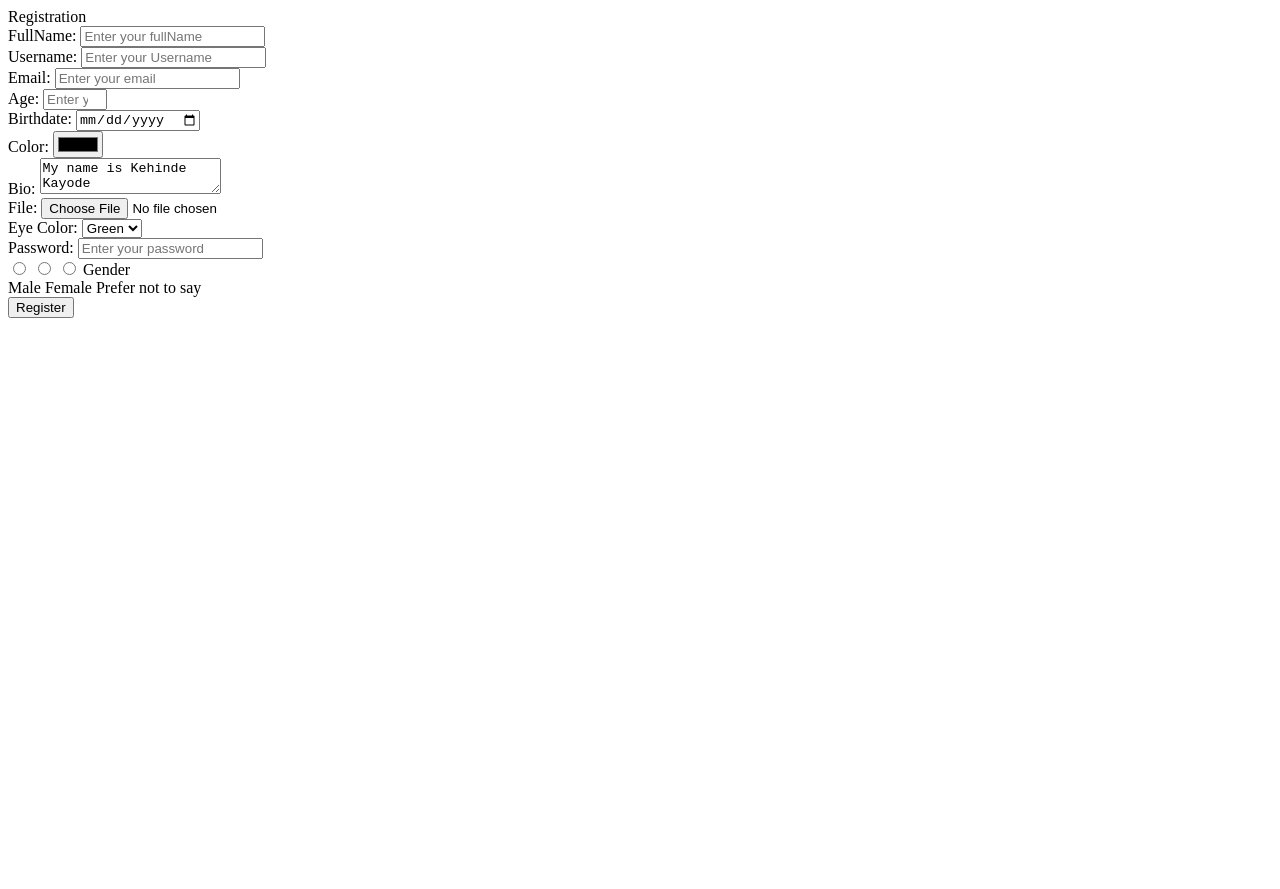
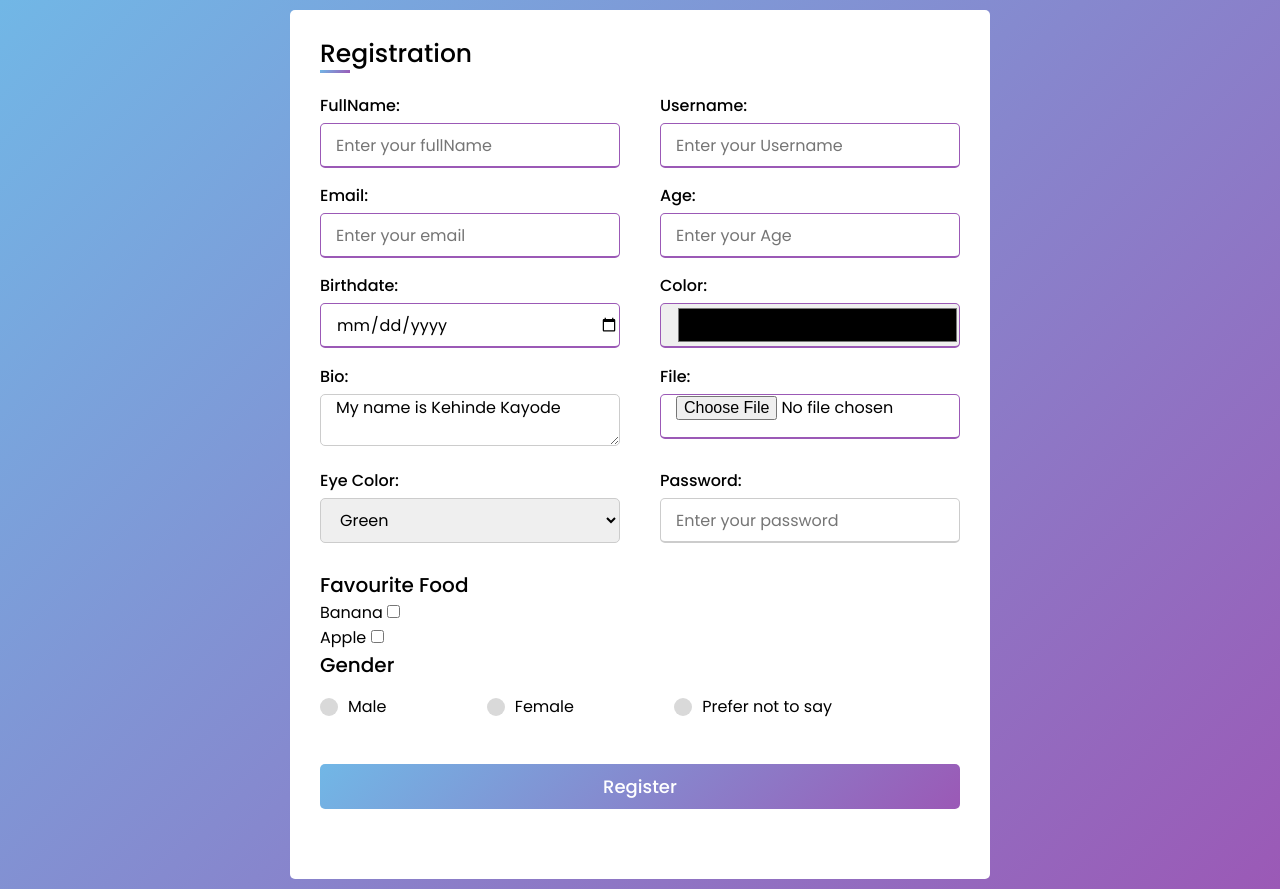
Before and after one commit to kennykay20/form_registration, a plain HTML site: page index.html in a window 1280 px wide. Before the commit the page ends 800 px from the top, so only its background shows below. Drawn offline with Linux system fonts and the light colour scheme.

Commit message:
app.css designed for the registration app and add a new app.html file

```diff
--- a/app.css
+++ b/app.css
@@ -0,0 +1,179 @@
+@import url('https://fonts.googleapis.com/css2?family=Poppins:wght@200;300;400;500;600;700&display=swap');
+
+*{
+  margin: 0;
+  padding: 0;
+  box-sizing: border-box;
+  font-family: 'Poppins', sans-serif;
+}
+
+body{
+  display: flex;
+  justify-content: center;
+  align-items: center;
+  padding: 10px;
+  background: linear-gradient(135deg, #71b7e6, #9b59b6);
+}
+
+.container{
+  max-width: 700px;
+  width: 100%;
+  background: #fff;
+  padding: 25px 30px;
+  border-radius: 5px;
+}
+
+.container .title{
+  font-size: 25px;
+  font-weight: 500;
+  position: relative;
+}
+
+.container .title::before{
+  content: '';
+  position: absolute;
+  left: 0;
+  bottom: 0;
+  height: 3px;
+  width: 30px;
+  background: linear-gradient(135deg, #71b7e6, #9b59b6);
+}
+
+.container form .user-details{
+  display: flex;
+  flex-wrap: wrap;
+  justify-content: space-between;
+  margin: 20px 0 12px 0;
+}
+
+form .user-details .input-box{
+  margin-bottom: 15px;
+  width: calc(100% / 2 - 20px);
+}
+
+.user-details .input-box .details{
+  display: block;
+  font-weight: 500;
+  margin-bottom: 5px;
+}
+
+.user-details .input-box input{
+  height: 45px;
+  width: 100%;
+  outline: none;
+  border-radius: 5px;
+  border: 1px solid #ccc;
+  padding-left: 15px;
+  font-size: 16px;
+  border-bottom-width: 2px;
+  transition: all 0.3s ease;
+}
+
+.user-details .input-box select{
+  height: 45px;
+  width: 100%;
+  outline: none;
+  border-radius: 5px;
+  border: 1px solid #ccc;
+  padding-left: 15px;
+  font-size: 16px;
+}
+
+textarea {
+  width: 100%;
+  outline: none;
+  border-radius: 5px;
+  border: 1px solid #ccc;
+  padding-left: 15px;
+  font-size: 16px;
+}
+
+.user-details .input-box input:focus,
+.user-details .input-box input:valid {
+  border-color: #9b59b6;
+}
+
+form .gender-details .gender-title,
+form .food-details .food-title{
+  font-size: 20px;
+  font-weight: 500;
+}
+
+form .gender-details .category{
+  display: flex;
+  width: 80%;
+  margin: 14px 0;
+  justify-content: space-between;
+}
+
+.gender-details .category label{
+  display: flex;
+  align-items: center;
+}
+
+.gender-details .category .dot{
+  height: 18px;
+  width: 18px;
+  background: #d9d9d9;
+  border-radius: 50%;
+  margin-right: 10px;
+  border: 5px solid transparent;
+  transition: all 0.3s ease;
+}
+
+#dot-1:checked ~ .category label .one,
+#dot-2:checked ~ .category label .two,
+#dot-3:checked ~ .category label .three{
+  border-color: #d9d9d9;
+  background: #9b59b6;
+}
+
+form .dots{
+  display: none;
+}
+
+form .button{
+  height: 45px;
+  margin: 45px 0;
+}
+
+form .button input{
+  height: 100%;
+  width: 100%;
+  outline: none;
+  color: #fff;
+  border: none;
+  font-size: 18px;
+  font-weight: 500;
+  border-radius: 5px;
+  background: linear-gradient(135deg, #71b7e6, #9b59b6);
+  cursor: pointer;
+}
+
+form .button input:hover {
+  background: linear-gradient(-135deg, #71b7e6, #9b59b6);
+}
+
+@media (max-width: 584px) {
+  .container {
+    max-width: 100%;
+  }
+
+  form .user-details .input-box{
+    margin-bottom: 15px;
+    width: 100%;
+  }
+
+  form .gender-details .category{
+    width: 100%;
+  }
+
+  .container form .user-details{
+    max-height: 300px;
+    overflow-y: scroll;
+  }
+
+  .user-details::-webkit-scrollbar{
+    width: 0;
+  }
+}
--- a/index.html
+++ b/index.html
@@ -9,7 +9,7 @@
 <body>
   <div class="container">
     <div class="title">Registration</div>
-    <form>
+    <form action="../result.html" method="get">
       <div class="user-details">
         <div class="input-box">
           <label for="fullnameInput" class="details">FullName:</label>
@@ -56,6 +56,17 @@
           <input name="password" id="passwordInput" type="password" placeholder="Enter your password" required>
         </div>
       </div>
+      <div class="food-details">
+        <span class="food-title">Favourite Food</span>
+        <div>
+          <label for="bananaInput">Banana</label>
+          <input name="banana" id="bananaInput" type="checkbox" value="banana">
+        </div>
+        <div>
+          <label for="appleInput">Apple</label>
+          <input name="apple" id="appleInput" type="checkbox" value="apple">
+        </div>
+      </div>
       <div class="gender-details">
         <input type="radio" name="gender" id="dot-1" class="dots" value="male">
         <input type="radio" name="gender" id="dot-2" class="dots" value="female">
```
Also changed, not shown: app.html (+11 -0 lines).
